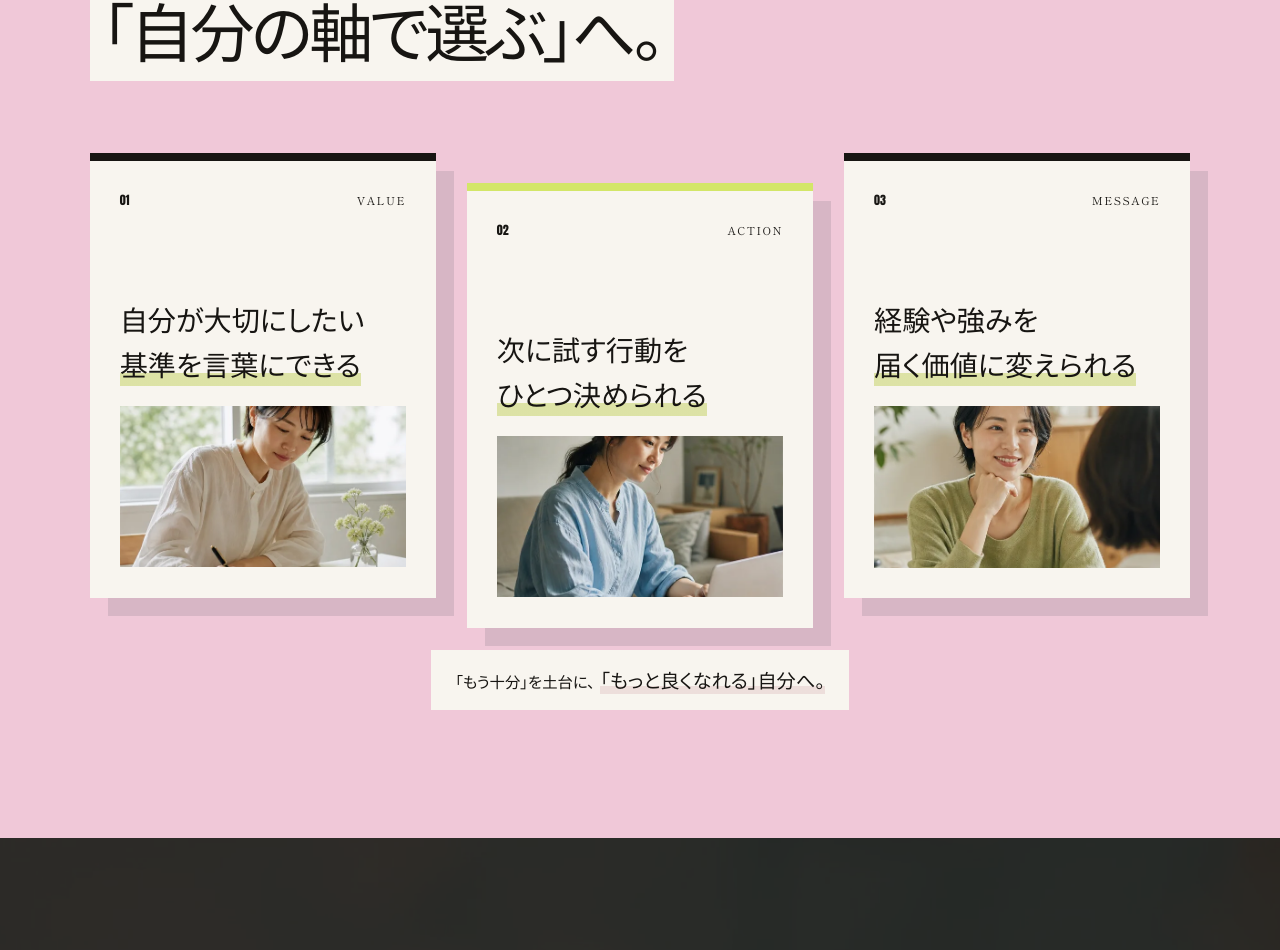
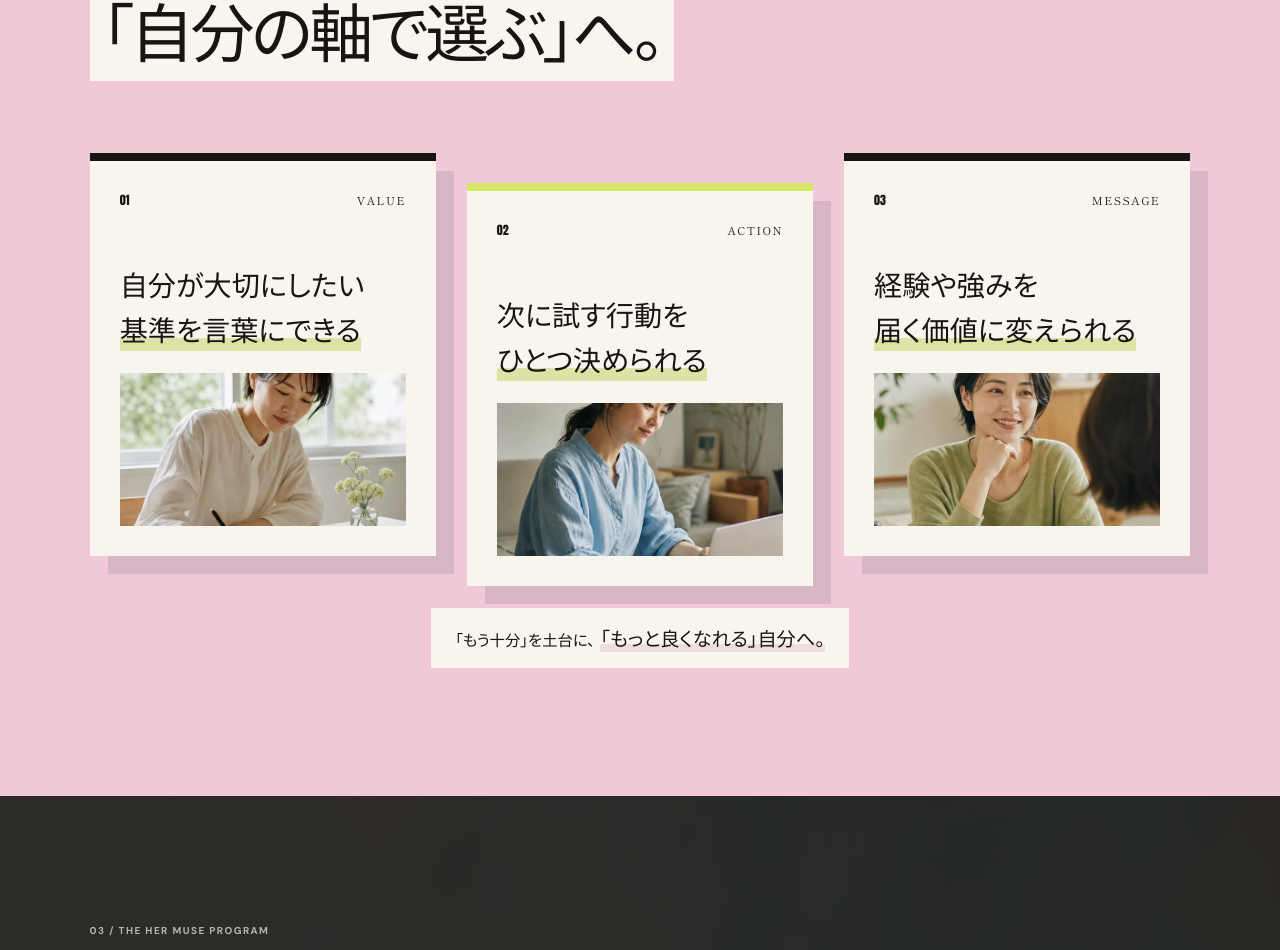
Before and after one commit to hikaru-tell/prego-hermuse-lp, a Next.js app: page / in a window 1280 px wide. Shown: the part 2397-3347 px from the top of the page. Built offline with nearby package versions, Linux system fonts and the light colour scheme; no server answers.

Commit message:
Tighten desktop outcome cards

```diff
--- a/app/globals.css
+++ b/app/globals.css
@@ -1882,6 +1882,18 @@ button { font: inherit; }
 #her-muse-reference-body-v2 .hmr-voice-stage article { min-height: 0; }
 #her-muse-reference-body-v2 .hmr-voice-stage article.hmr-voice-side { min-height: 0; }
 #her-muse-reference-body-v2 .hmr-voice-stage article > small { color: var(--hmr-ink); font-size: 12px; }
+@media (min-width: 1101px) {
+  #her-muse-reference-body-v2 .hmr-after-stage article {
+    aspect-ratio: .86 / 1;
+  }
+  #her-muse-reference-body-v2 .hmr-after-stage strong {
+    margin: clamp(48px, 4vw, 66px) 0 22px;
+  }
+  #her-muse-reference-body-v2 .hmr-after-card-photo {
+    min-height: 0;
+    flex: 1 1 auto;
+  }
+}
 @media (max-width: 767px) {
   #her-muse-reference-body-v2 .hmr-page-sp .hmr-learning { min-height: 0; padding-bottom: 0; }
   #her-muse-reference-body-v2 .hmr-page-sp .hmr-learning-bands { position: relative; }
```
